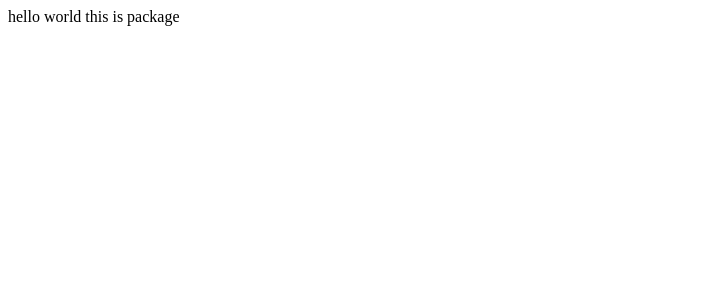
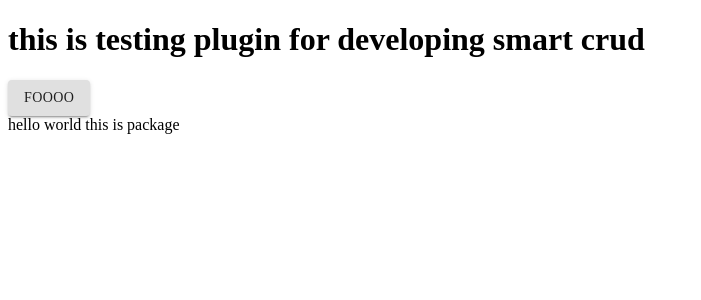
Before and after one commit to owlpro/jelly, a React (Create React App) app: page / in a window 1280 px wide. Shown: the top 300 px of the page, without its empty margins (0-701 px from the left). Built offline with nearby package versions, Linux system fonts and the light colour scheme.

Commit message:
try to debug 4

```diff
--- a/src/package/SmartCrudProvider.js
+++ b/src/package/SmartCrudProvider.js
@@ -1,11 +1,15 @@
+import { Button } from '@material-ui/core'
 import React, { Fragment } from 'react'
 import './Assets/scss/styles.scss'
-import Media from './Media/index'
+// import Media from './Media/index'
 
 export default function (props) {
     return (
         <Fragment>
-            <Media />
+            {/* <Media /> */}
+            <h1>this is testing plugin for developing smart crud</h1>
+            <Button variant="contained">foooo</Button>
+
             {props.children}
         </Fragment>
     )
```
